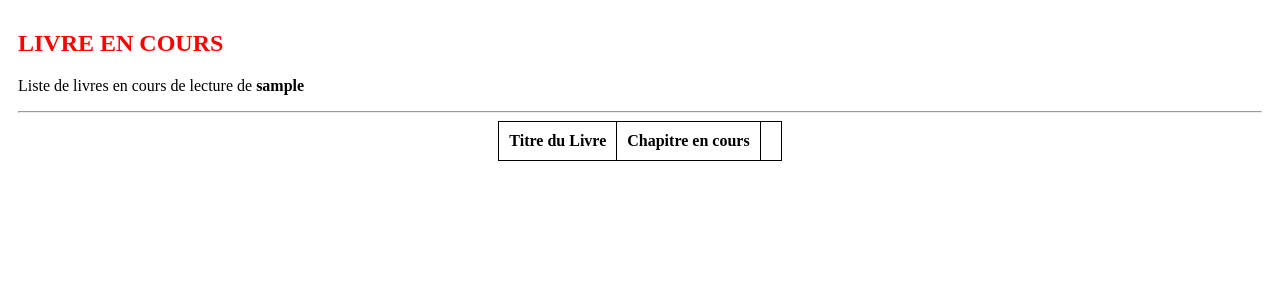
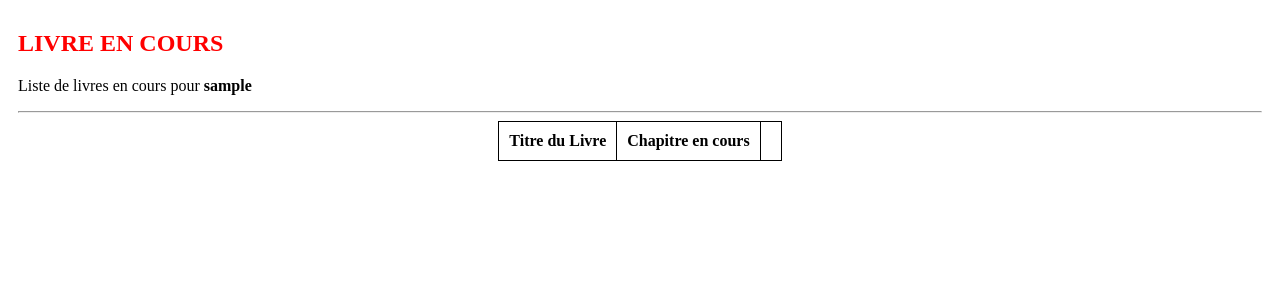
Before and after one commit to pitchounvivi/ipi-python-project, a Flask app: page /bookstore/book/reading/ in a window 1280 px wide. Shown: the part 101-401 px from the top of the page. Run offline with Flask 2, Linux system fonts and the light colour scheme; the visitor is signed in with stand-in values (Sample User, id 1); data comes from the database, SQL or seed files in the repository; data that the repository does not hold is empty.

```diff
--- a/flaskr/templates/bookstore/reading.html
+++ b/flaskr/templates/bookstore/reading.html
@@ -18,7 +18,7 @@
     <section>
         <h1>LIVRE EN COURS</h1>
 
-        <p>Liste de livres en cours de lecture de <strong>{{username}}</strong></p>
+        <p>Liste de livres en cours pour <strong>{{username}}</strong></p>
 
         <hr>
         <table class="tableau">
```
